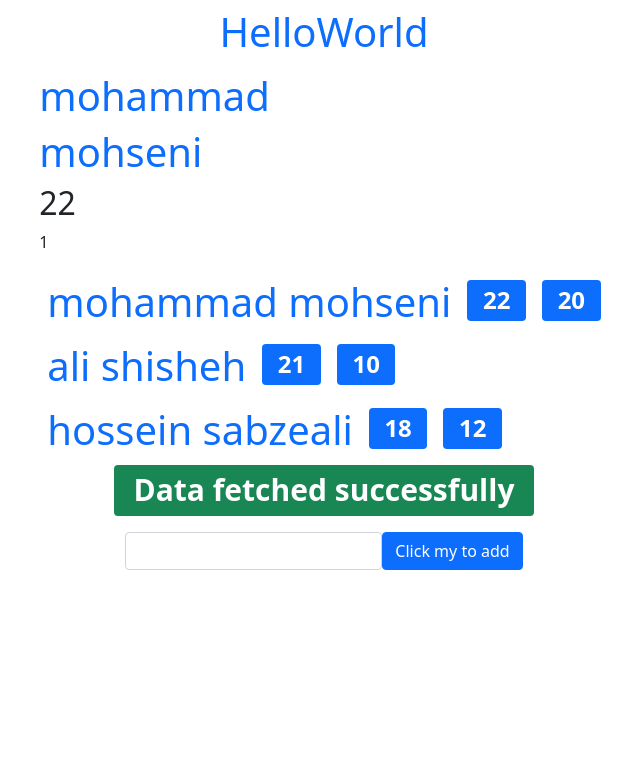
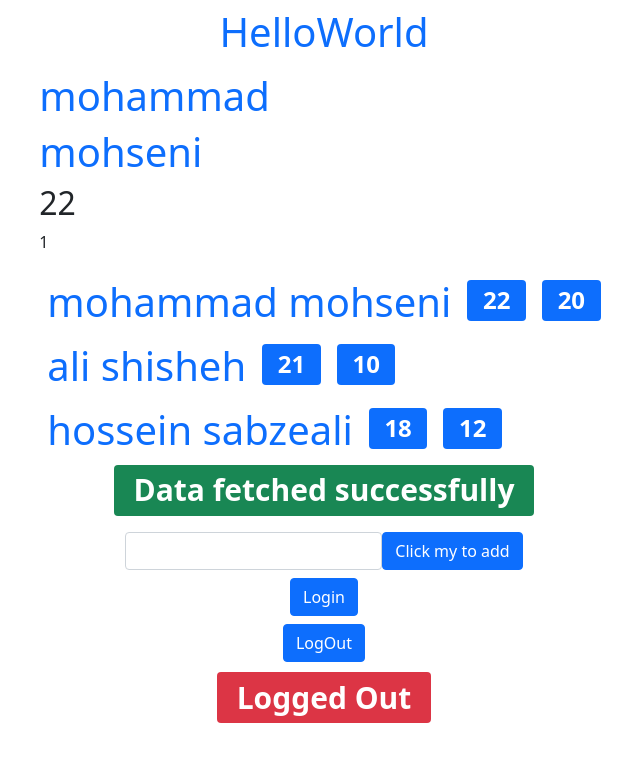
Before and after one commit to mohammad468/start-typescript, a React (Create React App) app: page / in a window 1280 px wide. Shown: the top 762 px of the page, without its empty margins (316-956 px from the left). Built offline with nearby package versions, Linux system fonts and the light colour scheme.

Commit message:
use state

```diff
--- a/src/App.tsx
+++ b/src/App.tsx
@@ -5,6 +5,7 @@ import ButtonComponent from "./components/ButtonComponent";
 // ?components
 import Greet from "./components/Greet";
 import InputComponent from "./components/InputComponent";
+import LoggedIn from "./components/LoggedIn";
 
 const App: React.FC = () => {
   const myData = {
@@ -38,6 +39,7 @@ const App: React.FC = () => {
           }}
         />
       </div>
+      <LoggedIn/>
     </div>
   );
 };
--- /dev/null
+++ b/src/components/LoggedIn.tsx
@@ -0,0 +1,36 @@
+import React, { useState } from "react";
+import { Badge, Button } from "react-bootstrap";
+
+const LoggedIn = () => {
+  const [isLoggedIn, setIsLoggedIn] = useState(false);
+
+  const loginHandler = () => {
+    setIsLoggedIn(true);
+  };
+
+  const logoutHandler = () => {
+    setIsLoggedIn(false);
+  };
+
+  return (
+    <div>
+      <div className="d-flex justify-content-center my-2">
+        <Button onClick={loginHandler}>Login</Button>
+      </div>
+      <div className="d-flex justify-content-center my-2">
+        <Button onClick={logoutHandler}>LogOut</Button>
+      </div>
+      <div className="d-flex justify-content-center my-2">
+        <h1>
+          {isLoggedIn ? (
+            <Badge bg="success">logged In</Badge>
+          ) : (
+            <Badge bg="danger">Logged Out</Badge>
+          )}
+        </h1>
+      </div>
+    </div>
+  );
+};
+
+export default LoggedIn;
```
Also changed, not shown: src/components/ButtonComponent.tsx (+7 -2 lines).
